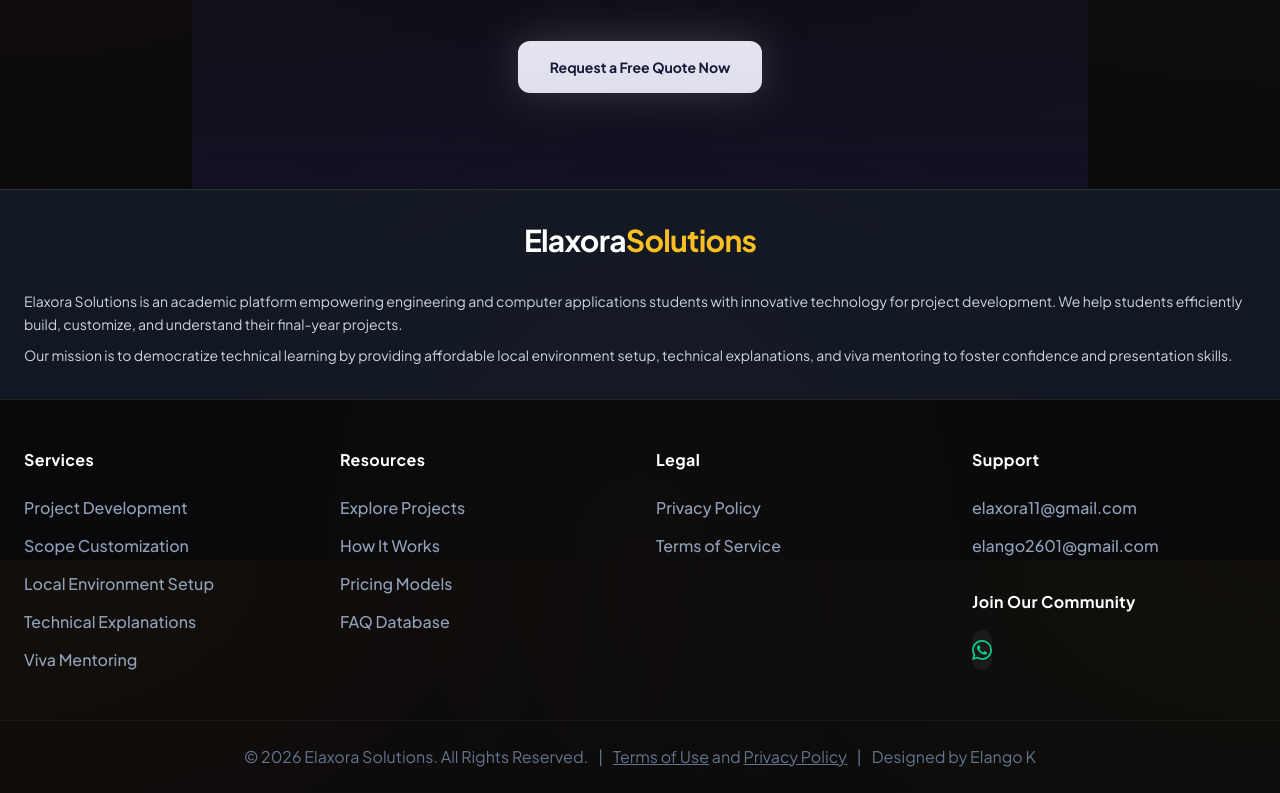
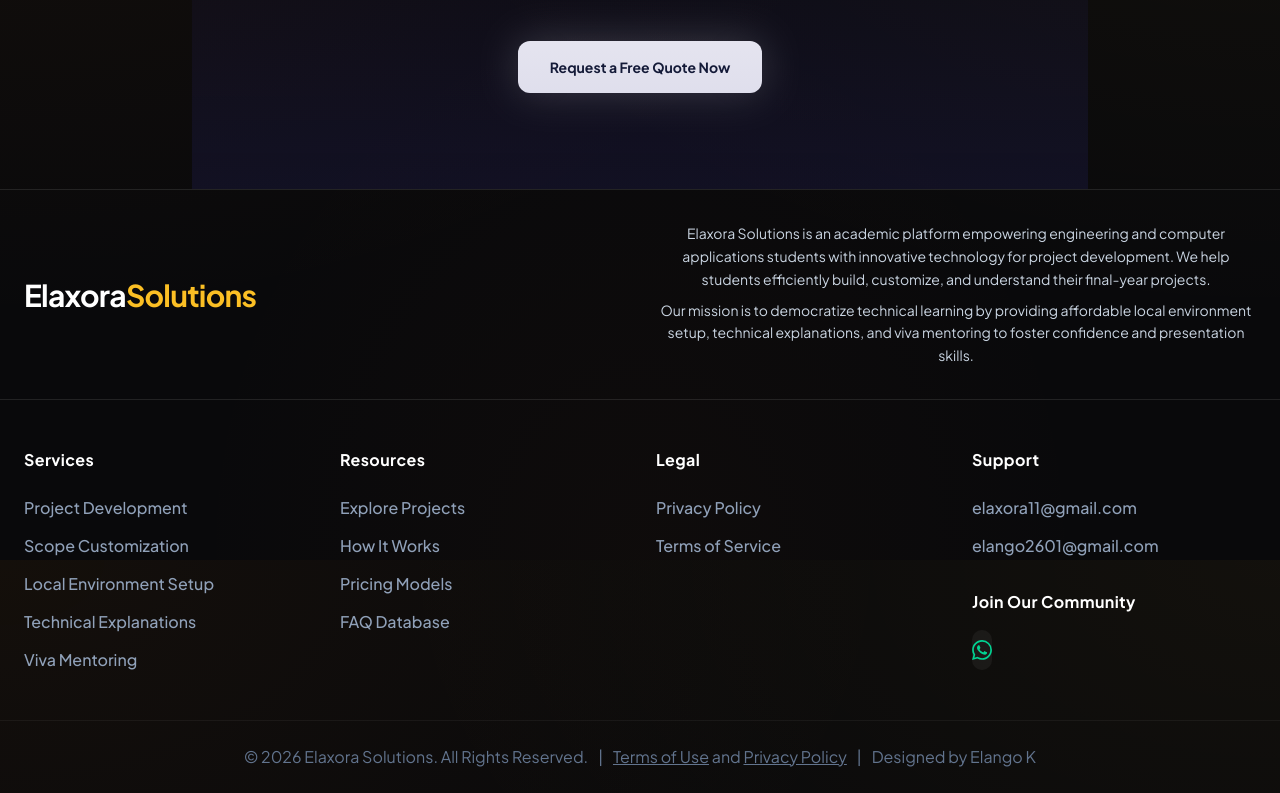
Before and after one commit to elango2601/Elaxora_Project, a Next.js app in the folder frontend/: page / in a window 1280 px wide. Shown: the part 3440-4233 px from the top of the page. Built offline with nearby package versions, Linux system fonts and the light colour scheme; no server answers.

Commit message:
Fix footer spacing from CTA section and fix responsive breakpoints

```diff
--- a/frontend/src/components/Footer.tsx
+++ b/frontend/src/components/Footer.tsx
@@ -2,14 +2,14 @@ import Link from "next/link";
 
 export default function Footer() {
   return (
-    <footer className="text-white">
+    <footer className="text-white mt-16 md:mt-24">
 
       {/* Top Band - Logo & Description */}
-      <div className="bg-slate-800/50 border-t border-white/10">
-        <div className="max-w-[1400px] mx-auto px-6 py-8 lg:py-12 flex flex-col lg:flex-row items-center lg:items-start gap-8">
+      <div className="bg-[#151722] border-t border-white/10">
+        <div className="max-w-[1400px] mx-auto px-6 py-8 md:py-12 flex flex-col md:flex-row items-center md:items-start gap-8">
 
           {/* Logo Area */}
-          <div className="w-full lg:w-[25%] flex justify-center lg:justify-start">
+          <div className="w-full md:w-[25%] flex justify-center md:justify-start">
             <Link href="/" className="flex items-center space-x-2">
               <span className="text-3xl font-bold tracking-tight text-white">
                 Elaxora<span className="text-indigo-400">Solutions</span>
@@ -18,7 +18,7 @@ export default function Footer() {
           </div>
 
           {/* Text Description Area */}
-          <div className="w-full lg:w-[75%] text-sm text-slate-300 leading-relaxed text-center lg:text-left">
+          <div className="w-full md:w-[75%] text-sm text-slate-300 leading-relaxed text-center md:text-left">
             <p className="mb-2">
               Elaxora Solutions is an academic platform empowering engineering and computer applications students with innovative technology for project development. We help students efficiently build, customize, and understand their final-year projects.
             </p>
```
